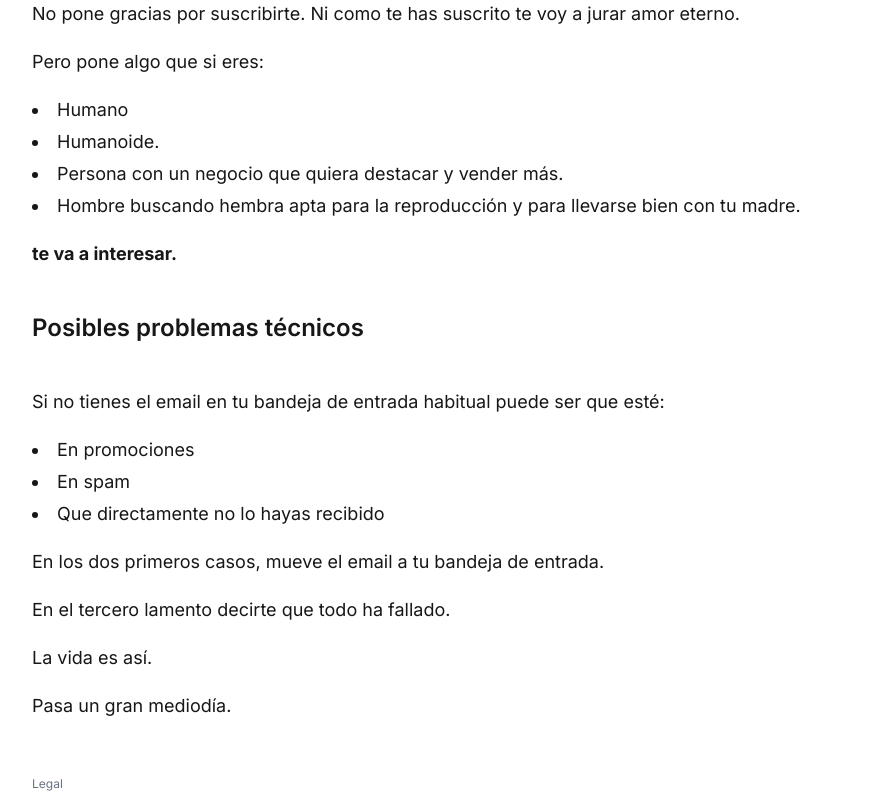
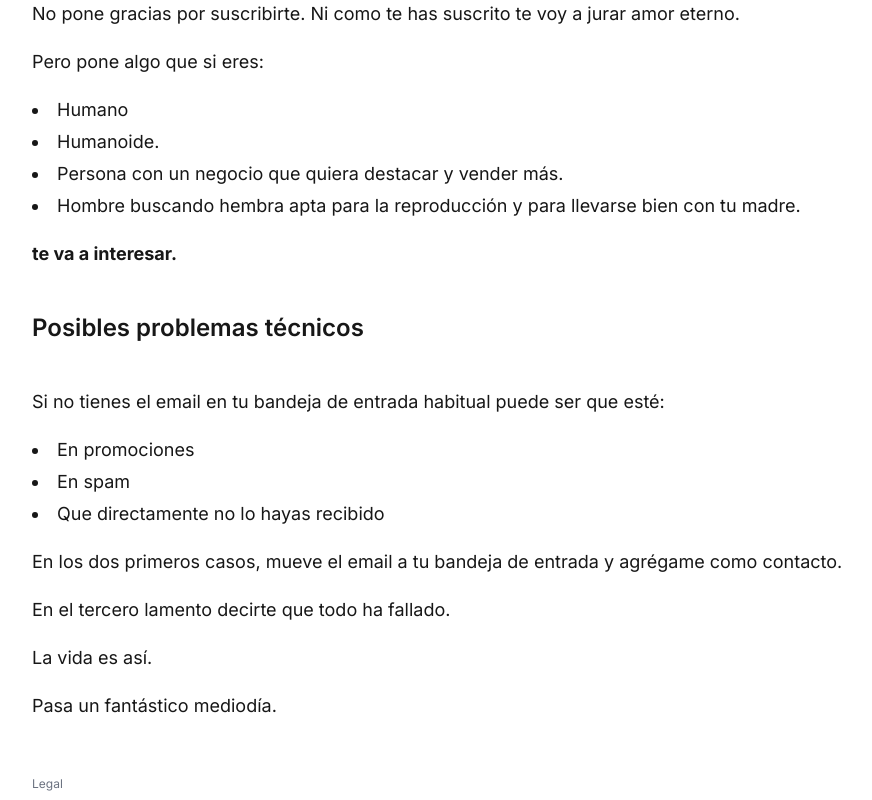
Before and after one commit to MariaLipiz/miraencomentarios, a Next.js app: page /success in a window 1280 px wide. Shown: the part 696-1496 px from the top of the page, without its empty margins (176-1048 px from the left). Built offline with nearby package versions, Linux system fonts and the light colour scheme.

Commit message:
Cambios en success y benvenido

```diff
--- a/app/bienvenido/page.tsx
+++ b/app/bienvenido/page.tsx
@@ -18,7 +18,7 @@ export default function Bienvenido() {
     <main className="flex flex-col items-start justify-start px-6 sm:px-12 lg:px-52 py-12 gap-5">
 
       <h1 className="text-4xl sm:text-5xl font-bold mb-6">
-        Juan el de Tinder me enseñó una valiosa lección sobre copywriting que tú también puedes aplicar
+        Juan el de Tinder me enseñó una valiosa lección sobre ventas que tú también puedes aplicar
         para mejorar tu negocio
       </h1>
       <h2 className="text-2xl sm:text-3xl font-bold mb-6">
--- a/app/sobremi/page.tsx
+++ b/app/sobremi/page.tsx
@@ -49,7 +49,7 @@ export default function Sobremi() {
         María Lípiz
       </h1>
       <h2 className="text-2xl sm:text-3xl max-w-3xl font-semibold mb-6">
-        Copywriter. <span className="text-red-600">Persona no domesticada </span>
+        <span className="text-red-600">Persona no domesticada </span>. Me gusta ganar dinero y ayudar a los demás.
       </h2>
     </div>
 
@@ -157,7 +157,7 @@ export default function Sobremi() {
 
 
       <p className="text-base sm:text-lg max-w-3xl font-normal">
-       Con esta reflexión, ya te he contado lo más importante que debes saber sobre mí. A parte de eso, soy copywriter, tengo 24 años y si
+       Con esta reflexión, ya te he contado lo más importante que debes saber sobre mí. A parte de eso, soy emprendedora, me gusta vender, tengo 24 años y si
        decides no trabajar ahora conmigo porque soy joven me parece igual de bien que si decides que si, pero eso es otra historia.
       </p>
       <p className="text-base sm:text-lg max-w-3xl font-normal">
--- a/app/success/page.tsx
+++ b/app/success/page.tsx
@@ -67,7 +67,7 @@ export default function SuccessPage() {
       </ul>
 
       <p className="text-base sm:text-lg font-normal">
-      En los dos primeros casos, mueve el email a tu bandeja de entrada.
+      En los dos primeros casos, mueve el email a tu bandeja de entrada y agrégame como contacto.
       </p>
 
       <p className="text-base sm:text-lg font-normal">
@@ -79,7 +79,7 @@ export default function SuccessPage() {
       </p>
 
       <p className="text-base sm:text-lg  font-normal">
-      Pasa un gran mediodía.
+      Pasa un fantástico mediodía.
       </p>
 
 
```
